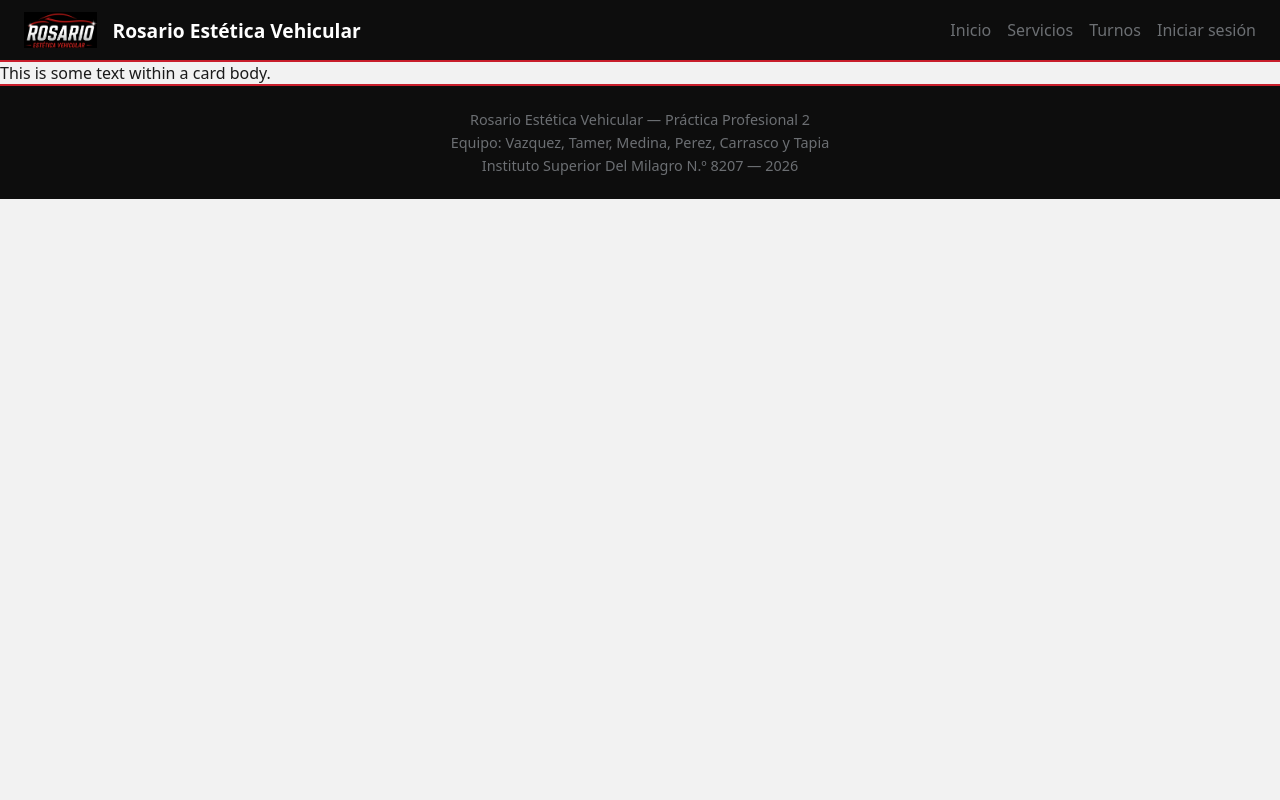
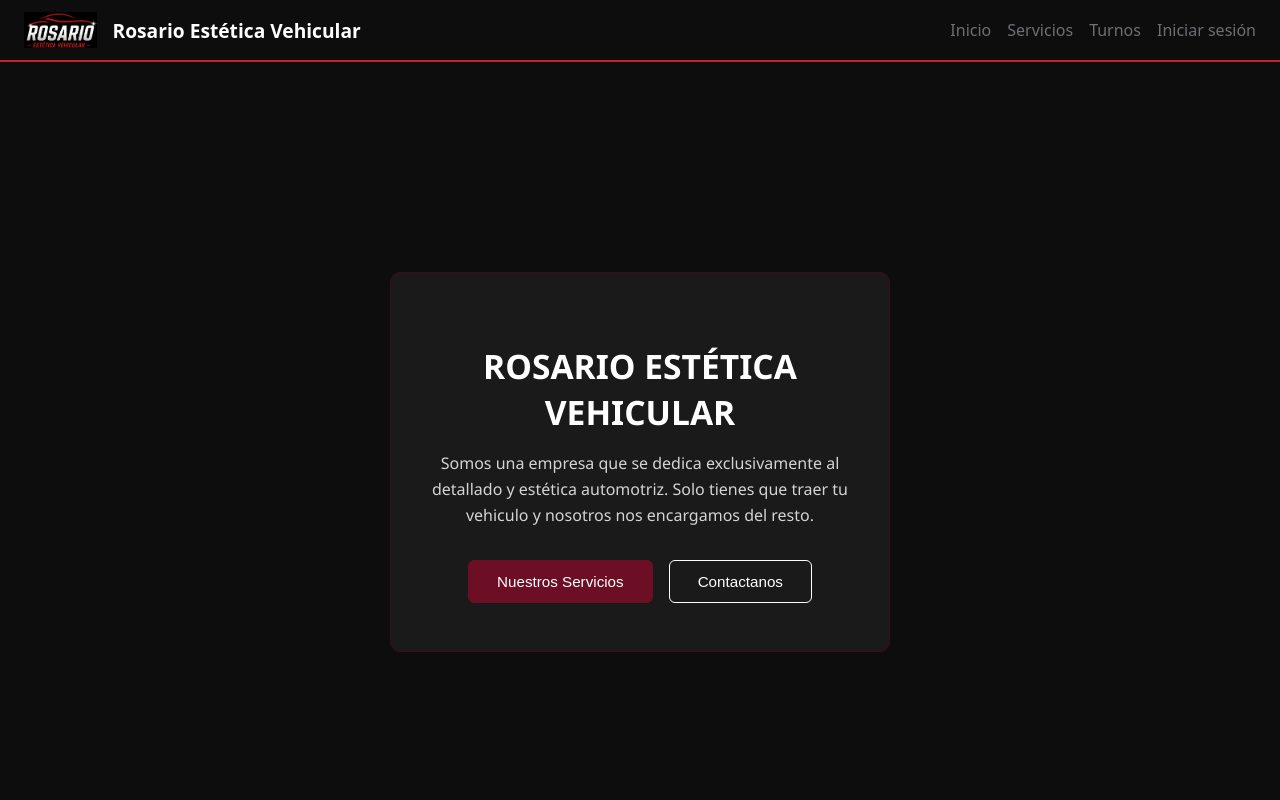
Before and after one commit to nobodycaresv/proyectoFinal, a React (Vite) app: page / in a window 1280 px wide. Shown: the top 800 px of the page. Built offline with nearby package versions, Linux system fonts and the light colour scheme.

Commit message:
Agrego componente Main con estilos

```diff
--- a/src/components/Main/Main.jsx
+++ b/src/components/Main/Main.jsx
@@ -1,15 +1,27 @@
-import React from 'react'
+import estilos from './Main.module.css';
 
-export default function Main() {
+export default function Presentacion() {
+  const handleServicios = () => {
+    alert('Botón 1 presionado');
+  };
 
+  const handleContactanos = () => {
+    alert('Botón 2 presionado');
+  };
 
-    return (
-        <div>
-            <div class="card">
-                <div class="card-body">
-                    This is some text within a card body.
-                </div>
-            </div>
+  return (
+    <div className={estilos.contenedor}>
+      <div className={estilos.card}>
+        <h1 className={estilos.titulo}>ROSARIO ESTÉTICA VEHICULAR</h1>
+        <p className={estilos.descripcion}>
+        Somos una empresa que se dedica exclusivamente al detallado y estética automotriz.
+        Solo tienes que traer tu vehiculo y nosotros nos encargamos del resto.
+        </p>
+        <div className={estilos.botones}>
+          <button className={`${estilos.btn} ${estilos.btnPrimario}`} onClick={handleServicios}>Nuestros Servicios</button>
+          <button className={`${estilos.btn} ${estilos.btnSecundario}`} onClick={handleContactanos}>Contactanos</button>
         </div>
-    )
+      </div>
+    </div>
+  );
 }
--- /dev/null
+++ b/src/components/Main/Main.module.css
@@ -0,0 +1,63 @@
+.contenedor {
+  min-height: 100vh;
+  display: flex;
+  align-items: center;
+  justify-content: center;
+  background-color: #0d0d0d;
+  font-family: 'Segoe UI', Arial, sans-serif;
+}
+
+.card {
+  text-align: center;
+  max-width: 500px;
+  padding: 48px 36px;
+  background-color: #1a1a1a;
+  border: 1px solid #3d0d16;
+  border-radius: 10px;
+}
+
+.titulo {
+  font-size: 2.1rem;
+  font-weight: 600;
+  margin-bottom: 16px;
+  color: #ffffff;
+}
+
+.descripcion {
+  font-size: 1rem;
+  line-height: 1.6;
+  color: #d4d4d4;
+  margin-bottom: 32px;
+}
+
+.botones {
+  display: flex;
+  gap: 16px;
+  justify-content: center;
+  flex-wrap: wrap;
+}
+
+.btn {
+  padding: 12px 28px;
+  font-size: 0.95rem;
+  border-radius: 6px;
+  cursor: pointer;
+  transition: opacity 0.15s ease, transform 0.15s ease;
+}
+
+.btn:hover {
+  opacity: 0.85;
+  transform: translateY(-1px);
+}
+
+.btnPrimario {
+  background-color: #6d0f24;
+  color: #ffffff;
+  border: 1px solid #6d0f24;
+}
+
+.btnSecundario {
+  background-color: transparent;
+  color: #ffffff;
+  border: 1px solid #ffffff;
+}
```
